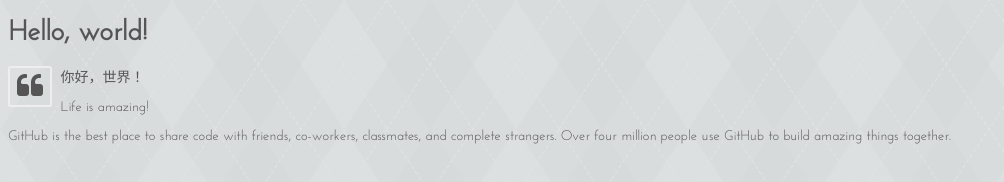
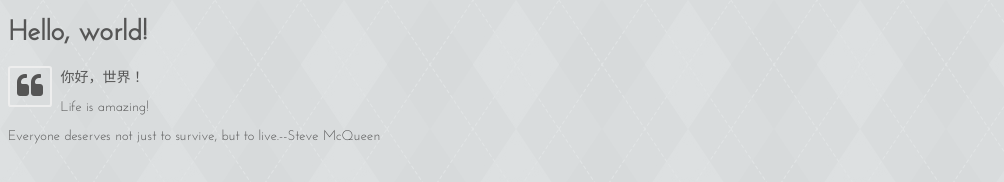
Before and after one commit to huaz836/huaz836.github.io, a plain HTML site: page index.html in a window 1280 px wide. Shown: the whole page, without its empty margins (0-1004 px from the left). Drawn offline with Linux system fonts and the light colour scheme.

Commit message:
Update index.html

```diff
--- a/index.html
+++ b/index.html
@@ -37,7 +37,7 @@ body {
 <p />
 Life is amazing!
 
-<p>GitHub is the best place to share code with friends, co-workers, classmates, and complete strangers. Over four million people use GitHub to build amazing things together.</p>
+<p>Everyone deserves not just to survive, but to live.--Steve McQueen</p>
 </body>
 
 </html>
```
